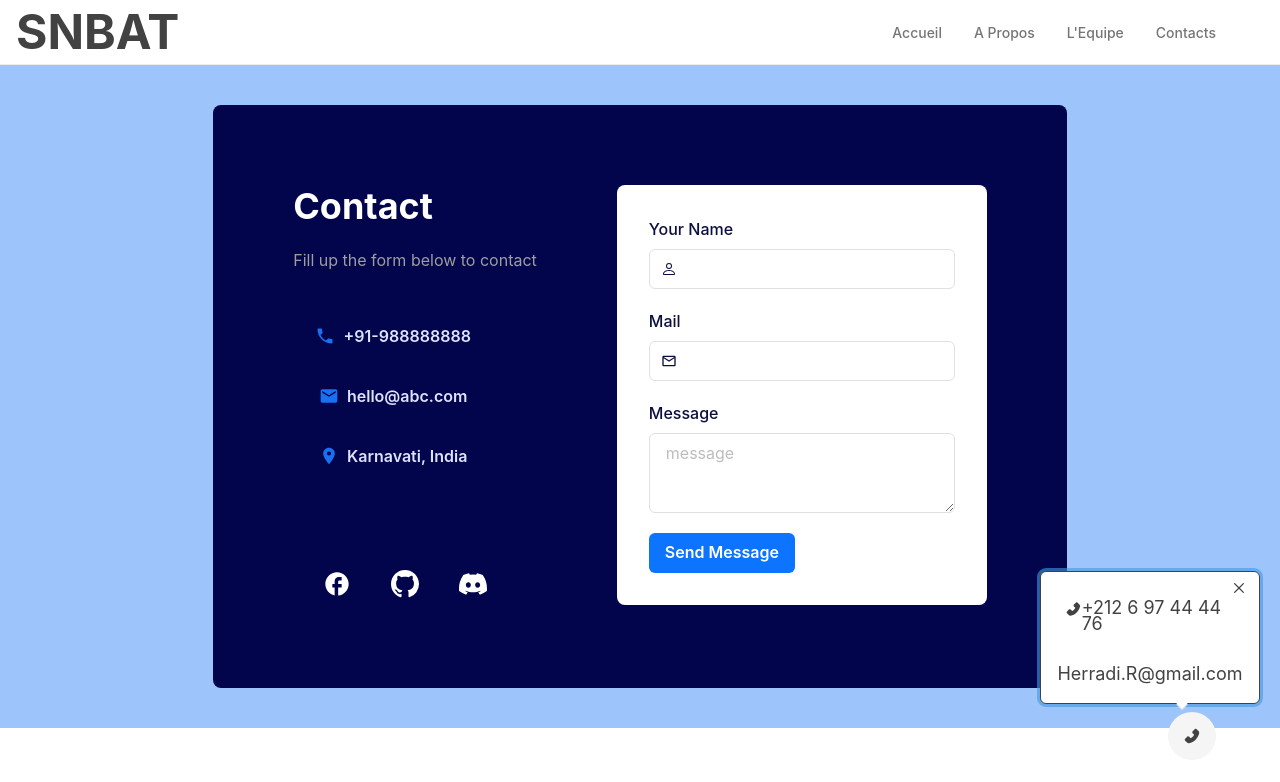
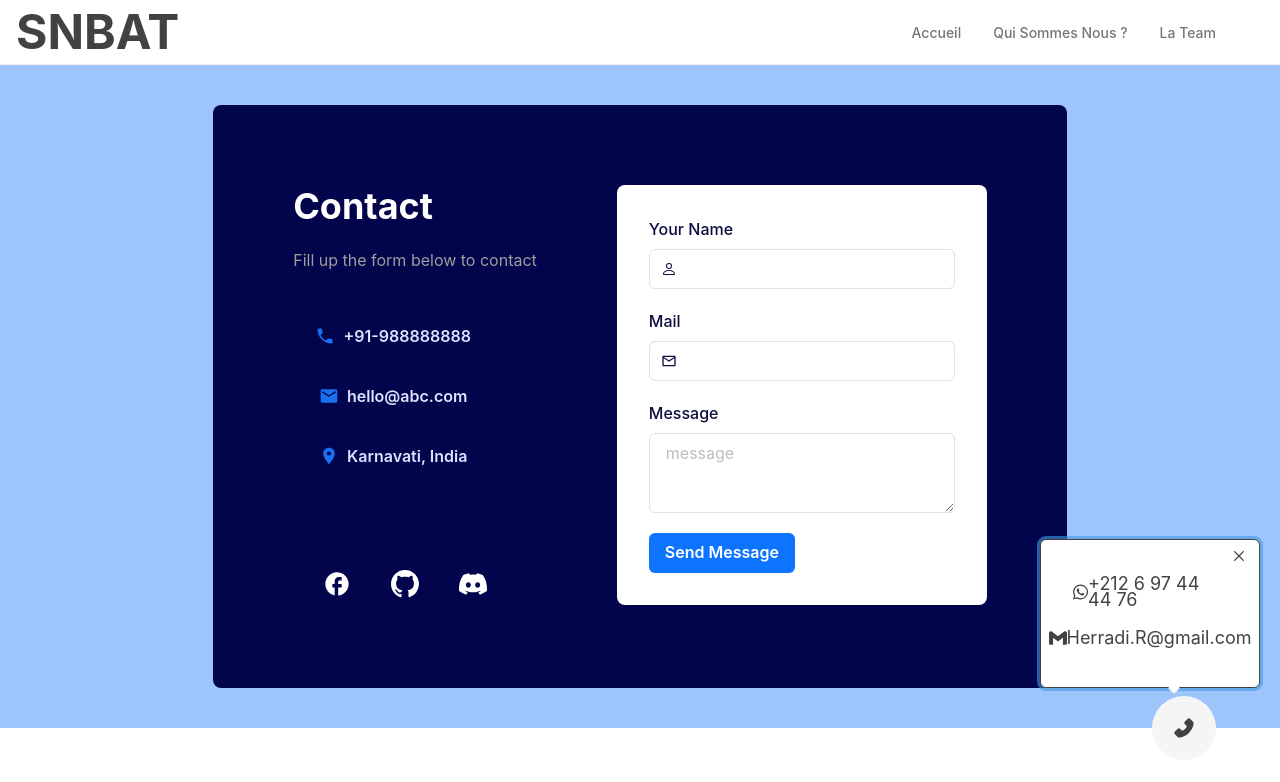
Before and after one commit to Reda-H/snbatco, a Next.js app: page /contact in a window 1280 px wide. Both pictures are taken after a click on the button 1192 px from the left and 736 px from the top of the page. Shown: the top 782 px of the page. Built offline with nearby package versions, Linux system fonts and the light colour scheme.

Commit message:
took out access to contact

```diff
--- a/components/Footer.js
+++ b/components/Footer.js
@@ -9,8 +9,10 @@ import {
   PopoverHeader,
   PopoverTrigger,
 } from "@chakra-ui/react";
-import { Center, Flex, Link, Text } from "@chakra-ui/layout";
+import { Box, Center, Flex, Link, Text } from "@chakra-ui/layout";
 import { AiFillPhone } from "react-icons/ai";
+import { BsWhatsapp } from "react-icons/bs";
+import {SiGmail} from "react-icons/si";
 
 function Footer() {
   return (
@@ -21,20 +23,23 @@ function Footer() {
           bottom={"40px"}
           right={"5vw"}
           borderRadius={"80px"}
-          icon={<AiFillPhone />}
+          icon={<AiFillPhone size={"24"}/>}
           isRound
-          size={"lg"}
+          // size={"lg"}
+          height={"64px"}
+          width={"64px"}
         />
       </PopoverTrigger>
       <PopoverContent w={"16vw"} minW={"220px"} marginRight={"20px"}>
         <PopoverArrow />
         <PopoverCloseButton />
         <PopoverBody>
-          <Center p={"3"}>
+          <Box p={5}>
+          <Center>
             <Text fontSize={"18px"} my={"2"}>
-              <Flex direction={"row"}>
-                <AiFillPhone />
-                <Link href="tel:+212697444476" lineHeight={"1rem"}>
+              <Flex direction={"row"} alignItems="center" justifyContent={"space-between"}>
+                <BsWhatsapp />
+                <Link href="whatsapp://+212697444476" lineHeight={"1rem"}>
                   +212 6 97 44 44 76
                 </Link>
               </Flex>
@@ -42,11 +47,16 @@ function Footer() {
           </Center>
           <Center>
             <Text fontSize={"18px"} my={"2"}>
+              <Flex direction={"row"} alignItems="center">
+
+              <SiGmail/>
               <Link href="mailto:herradi.r@gmail.com" isExternal>
                 Herradi.R@gmail.com
               </Link>
+              </Flex>
             </Text>
           </Center>
+          </Box>
         </PopoverBody>
       </PopoverContent>
     </Popover>
--- a/components/ModalComponent.js
+++ b/components/ModalComponent.js
@@ -31,6 +31,7 @@ const ModalComponent = ({
         height={title ? "95vh" : null}
         w={title ? null : "90vw"}
         display={title ? "flex" : "inline-block"}
+        overflow={title ? null : "scroll"}
         // background={`${background ? background : "white"}`}
       >
         <ModalHeader>{title ? title : null}</ModalHeader>
--- a/components/Navbar.js
+++ b/components/Navbar.js
@@ -238,26 +238,11 @@ const NAV_ITEMS = [
     href: "/",
   },
   {
-    label: "A Propos",
-    children: [
-      {
-        label: "Job Board",
-        subLabel: "Find your dream design job",
-        href: "/about",
-      },
-      {
-        label: "Freelance Projects",
-        subLabel: "An exclusive list for contract work",
-        href: "/about",
-      },
-    ],
+    label: "Qui Sommes Nous ?",
+    href: "/about",
   },
   {
-    label: "L'Equipe",
+    label: "La Team",
     href: "/team",
   },
-  {
-    label: "Contacts",
-    href: "/contact",
-  },
 ];
```
Also changed, not shown: components/ProjectDetails.js (+33 -11 lines).
